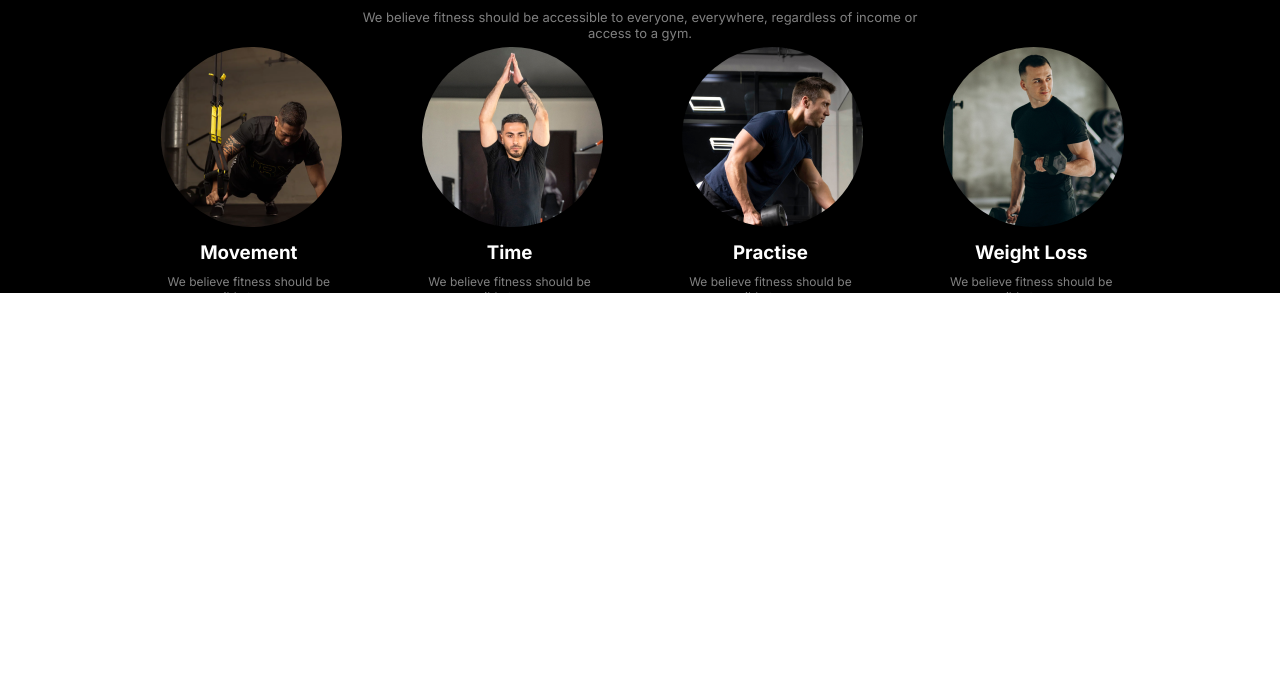
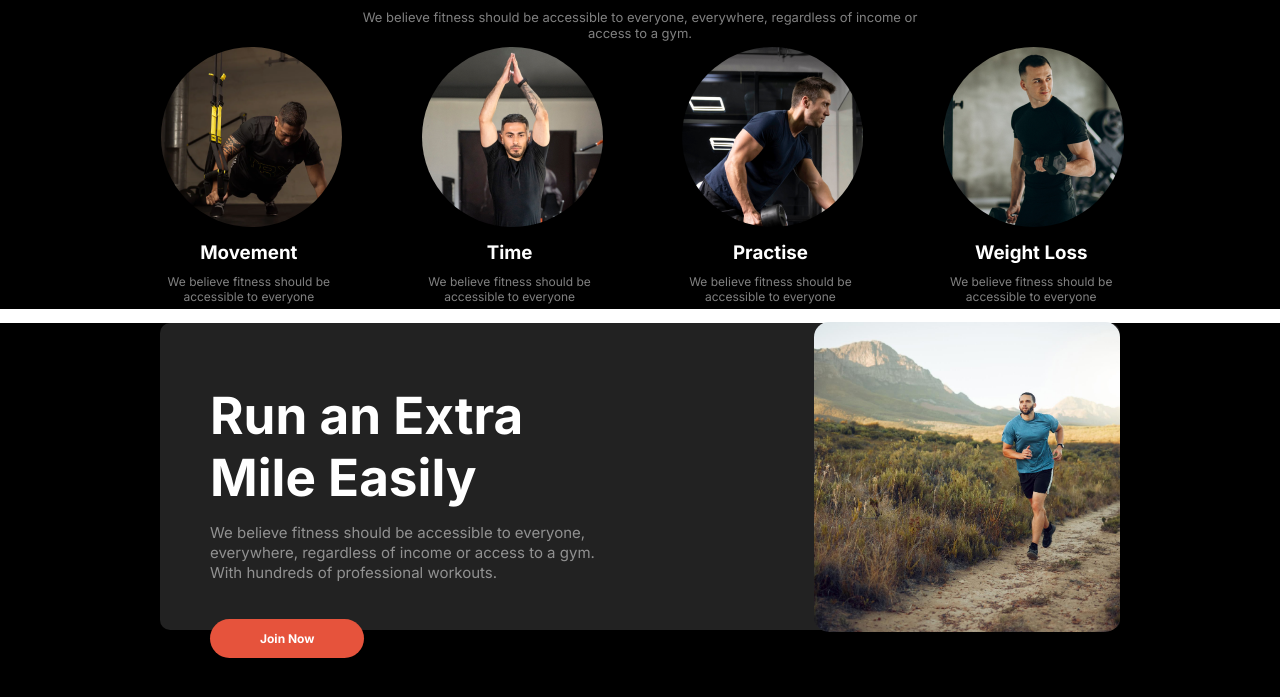
Before and after one commit to SajidMahmud077/p-hero-assaignment-02, a plain HTML site: page index.html in a window 1280 px wide. Shown: the part 507-1204 px from the top of the page. Before the commit the page ends 811 px from the top, so only its background shows below. Drawn offline with Linux system fonts and the light colour scheme; a web font is replaced by a local one.

Commit message:
run an extra section add

```diff
--- a/index.html
+++ b/index.html
@@ -28,7 +28,7 @@
 </header>
 <div class="banner-container">
   <div class="banner-content">
-    <h1>Get body in<br> <span style="font-family: 'Miama Nueva', sans-serif; font-size: 3.5rem;" class="fnt-style">shape</span> & stay <br>healthy</h1>
+    <h1>Get body in<br> <span style="font-family: 'Miama Nueva', sans-serif; font-size: 3.8rem;" class="fnt-style">shape</span> & stay <br>healthy</h1>
     <p> A huge selection of health and fitness content, healthy recipes<br>and transformation stories to help you get fit and stay fit!</p>
      <div>
        <button class="join-btn">Join Club Now!</button>
@@ -78,12 +78,21 @@
                                         <h3>Weight Loss</h3>
                                           <p>We believe fitness should be accessible to everyone</p>
                                             </div>
+                                        </div>
+                                        <!-- your habbits ends here -->
 
-
-                                        </div>
-
-                                  </main>
-  <!-- your habbits ends here -->
+                                  <section class="run-extra-container">
+                                <div class="run-extra-content">
+                              <div class="run-extra-left">
+                                <h3>Run an Extra<br>Mile Easily</h3>
+                                  <p>We believe fitness should be accessible to everyone, everywhere, regardless of income or access to a gym. With hundreds of professional workouts.</p>
+                                  <button>Join Now</button>
+                              </div>
+                            <div class="run-extra-right">
+                            </div>
+                          </div>
+                        </section>
+                      </main>
 
 
 
--- a/styles/style.css
+++ b/styles/style.css
@@ -7,9 +7,6 @@
   padding: 0;
 
 }
-/* body{
-  background:linear-gradient(to bottom, #000000, #434343, #222121);
-} */
 /* default style */
 .display-flex{
   display: flex;
@@ -30,8 +27,8 @@
   width: 90%;
   height: 12vh;
   display: flex;
- justify-content: space-between;
- align-items: center;
+justify-content: space-between;
+align-items: center;
 }
 .nav-options span{
   background-color:rgb(230, 83, 60);
@@ -196,7 +193,7 @@
 /* your habbits style start here  */
 .habbits-container{
   max-width: 100%;
-  height: 46vh;
+  height: 48vh;
   background-color: #000000;
 
 
@@ -241,17 +238,70 @@
   font-size: 12px;
   margin-top: 10px;
 }
+/* your habbits style ends here */
+/* run extra section satyle strt here */
+.run-extra-container{
+  width: 100%;
+  height: 100%;
+  background-color: #000000;
 
+}
+.run-extra-content{
+  width: 75%;
+  height: 80%;
+  background: rgb(34, 34, 34);
+  margin:auto;
+  margin-top: 60px;
+  display: flex;
+  justify-content: center;
+  align-items: center;
+  border-radius: 10px;
+}
+.run-extra-left{
+  height: 100%;
+  width:70%;
+  padding-left: 50px;
+  padding-top: 3.8em;
+}
+.run-extra-left h3{
+  font-size: 3.2rem;
+  font-weight: 700;
+  color: #fff;
+}
+.run-extra-left p{
+  width: 385px;
+  font-size: 15px;
+  line-height: 20px;
+  color:rgba(255, 255, 255, 0.5);
+  margin-top: 1em;
+}
+.run-extra-left button {
+  padding: 12px 50px;
+  border-radius: 20px;
+  border: none;
+  background-color: rgb(230, 83, 60);
+  color: #fff;
+  margin-top: 3em;
+  font-size: 12px;
+  font-weight: bolder;
 
-
-
-
-
-
-
-
-
-/* your habbits style ends here */
+}
+.run-extra-right{
+  height:100%;
+  width: 40%;
+  margin-left: 40px;
+}
+.run-extra-right{
+  background-image: url(/images/run.jpg);
+  background-size: cover;
+  background-position: center;
+  height: 310px;
+  width: 330px;
+  padding: 10px 40px;
+  align-items: center;
+  border-radius: 15px;
+}
+/* run extra section satyle ends here */
 
 
 
@@ -330,14 +380,6 @@
   bottom:19em;
   left: 1em;
 }
-.rounded-ellips{
-  display:none;
-
-}
-.rounded-ellips i{
-  display: block;
-  color: chocolate;
- }
 .habbits-container{
   height: 147vh;
  }
```
